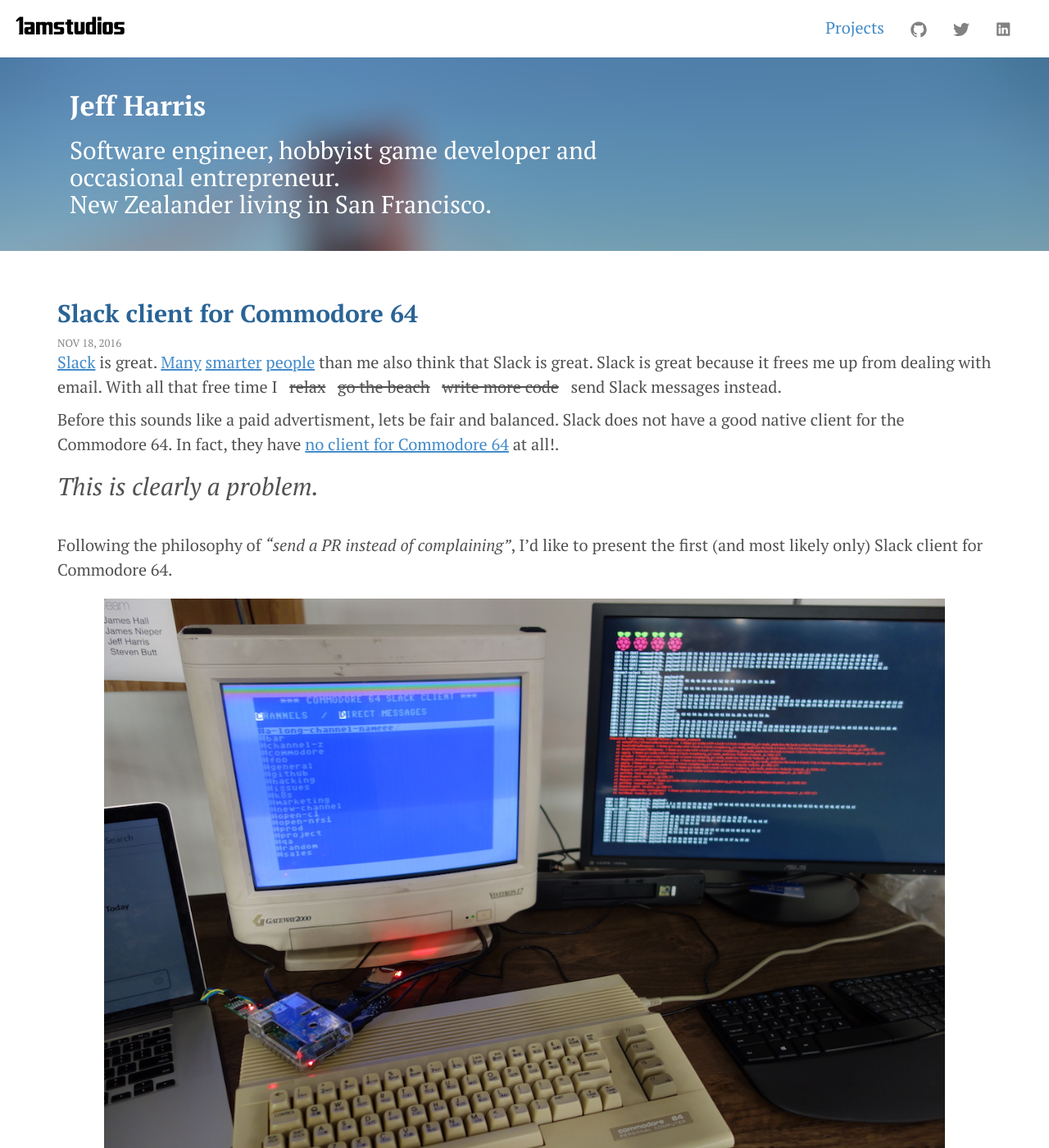
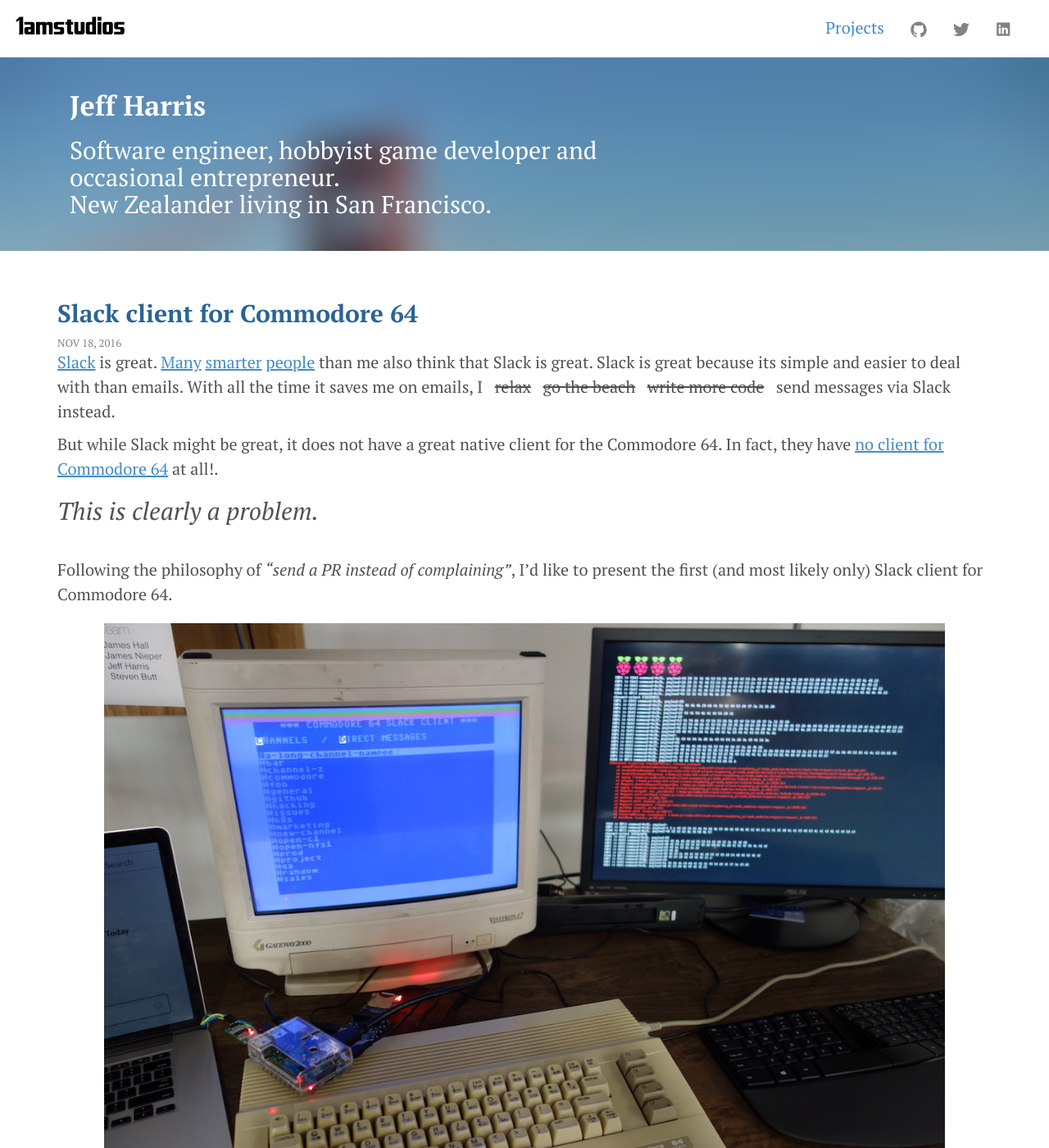
Before and after one commit to jeff-1amstudios/jeff-1amstudios.github.io, a Jekyll site: the page built from _posts/2016-11-18-c64-slack-client.markdown, in a window 1280 px wide and 1400 px high. Shown: the whole window at 82% size. Built offline with Jekyll 4.4.1, drawn with Linux system fonts in a browser that asks for light colours; some of the changed text lies outside the part shown.

Commit message:
Wording changes

```diff
--- a/_posts/2016-11-18-c64-slack-client.markdown
+++ b/_posts/2016-11-18-c64-slack-client.markdown
@@ -9,16 +9,16 @@
 ---
 
 [Slack](http://slack.com) is great. [Many](
-http://www.theatlantic.com/technology/archive/2016/06/slack-eats-internet/488033/) [smarter](https://www.wired.com/2016/06/slack-social-network/) [people](http://arstechnica.com/information-technology/2016/03/what-slack-is-doing-to-our-offices-and-our-minds/) than me also think that Slack is great. Slack is great because it frees me up from dealing with email. With all that free time I &nbsp; <s>relax</s> &nbsp; <s>go the beach</s> &nbsp; <s>write more code</s> &nbsp; send Slack messages instead.
+http://www.theatlantic.com/technology/archive/2016/06/slack-eats-internet/488033/) [smarter](https://www.wired.com/2016/06/slack-social-network/) [people](http://arstechnica.com/information-technology/2016/03/what-slack-is-doing-to-our-offices-and-our-minds/) than me also think that Slack is great. Slack is great because its simple and easier to deal with than emails. With all the time it saves me on emails, I &nbsp; <s>relax</s> &nbsp; <s>go the beach</s> &nbsp; <s>write more code</s> &nbsp; send messages via Slack instead.
 
-Before this sounds like a paid advertisment, lets be fair and balanced. Slack does not have a good native client for the Commodore 64. In fact, they have [no client for Commodore 64](https://slack.com/downloads/) at all!.
+But while Slack might be great, it does not have a great native client for the Commodore 64. In fact, they have [no client for Commodore 64](https://slack.com/downloads/) at all!.
 
 ## _This is clearly a problem._
 <br>
 Following the philosophy of _"send a PR instead of complaining"_, I'd like to present the first (and most likely only) Slack client for Commodore 64.
 ![](/img/c64/slack-header.jpg)
 
-_"Team communication for the 21st century"_ ... with help from 1985!
+_"Team communication for the 21st century"_ ... but backwards compatible with 1985!
 
 The C64 has an extension port called the [Userport](https://www.c64-wiki.com/index.php/User_Port) which, via an adapter, can communicate over RS-232 serial. I connected the Userport to a Raspberry Pi with a artisanal, locally sourced, homemade cable with the UserPort connector on one end, and a usb TTL-RS-232 converter on the other.  The fastest I have been able to run this reliably is a solid 1200 baud (a whole 150 bytes per second!).
 
```
